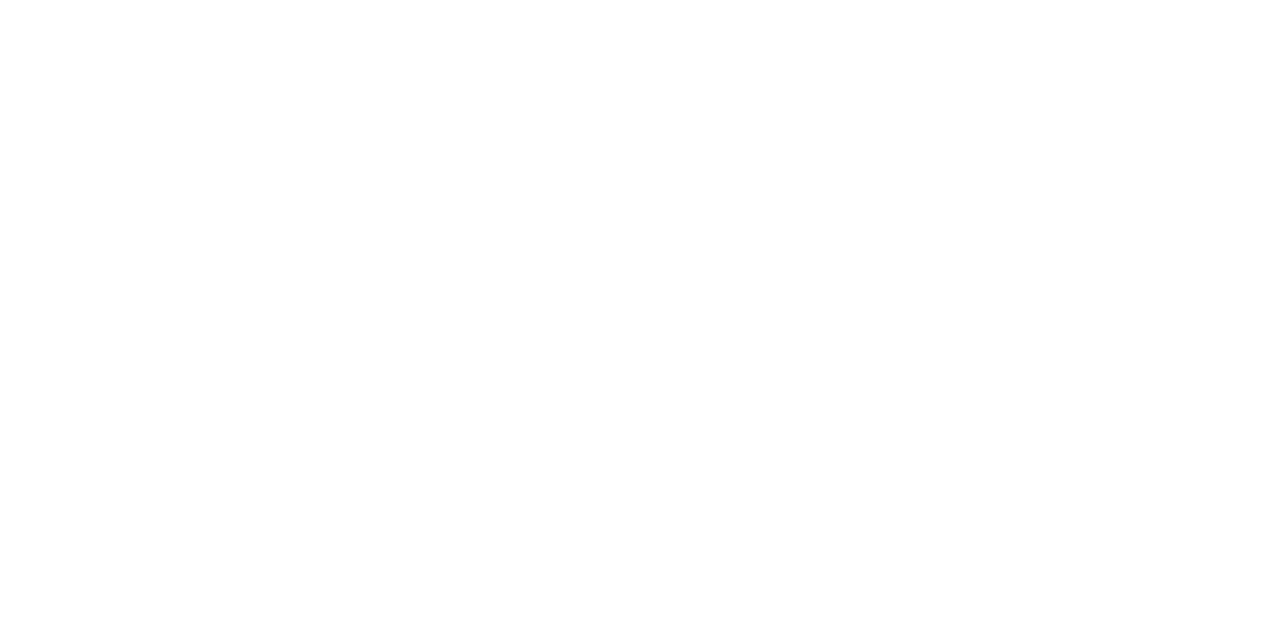
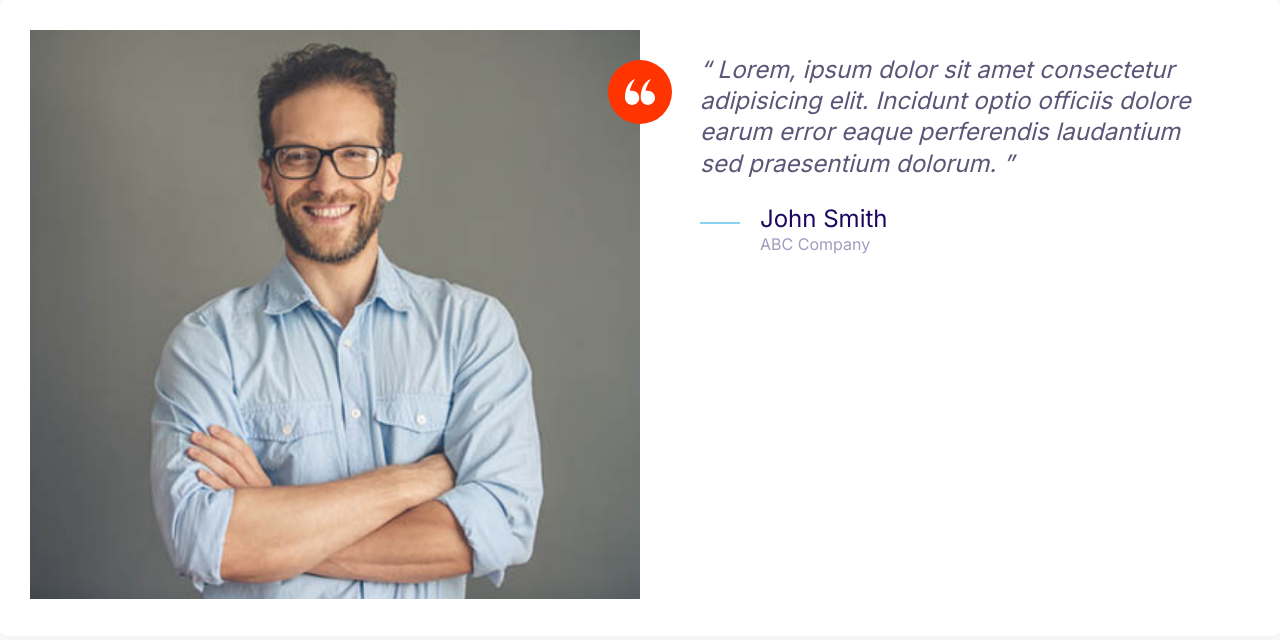
Before and after one commit to FM3676/MoshifyBasic, a plain HTML site: page index.html in a window 1280 px wide. Drawn offline with Linux system fonts and the light colour scheme.

Commit message:
Build the testimonials and cards components.

```diff
--- a/css/styles.css
+++ b/css/styles.css
@@ -174,8 +174,17 @@ a {
   height: 40px;
 }
 
+.icon--small{
+  width: 30px;
+  height: 30px;
+}
+
 .icon--primary {
   fill: var(--color-primary);
+}
+
+.icon--white{
+  fill: #ffffff;
 }
 
 .icon-container {
@@ -186,6 +195,10 @@ a {
   display: inline-flex;
   justify-content: center;
   align-items: center;
+}
+
+.icon-container--accent{
+  background: var(--color-accent);
 }
 
 /* Buttons */
@@ -456,3 +469,32 @@ a {
     grid-template-columns: repeat(3, 1fr);
   }
 }
+
+/* Testimonials */
+.testimonial{
+  padding: 3rem;
+}
+
+.testimonial__image{
+  position: relative;
+}
+
+.testimonial__image > img {
+  width: 100%;
+}
+
+.testimonial__image > .icon-container{
+  position: absolute;
+  top: 3rem;
+  right: -32px;
+}
+
+@media screen and (min-width: 768px) {
+  .testimonial .quote, .testimonial .quote__author{
+    font-size: 2.4rem;
+  }
+
+  .testimonial .quote{
+    margin-left: 6rem;
+  }
+}
--- a/index.html
+++ b/index.html
@@ -15,6 +15,38 @@
     <link rel="stylesheet" href="css/styles.css" />
   </head>
   <body>
+<div class="card testimonial">
+  <div class="grid grid--1x2">
+    <div class="testimonial__image">
+      <img src="images/testimonial.jpg" alt="A happy, smiling customer" />
+      <span class="icon-container icon-container--accent">
+        <svg class="icon icon--white icon--small">
+          <use xlink:href="images/sprite.svg#quotes"></use>
+        </svg>
+      </span>
+    </div>
+    <blockquote class="quote">
+      <p class="quote__text">
+        Lorem, ipsum dolor sit amet consectetur adipisicing elit. Incidunt optio
+        officiis dolore earum error eaque perferendis laudantium sed praesentium
+        dolorum.
+      </p>
+      <footer>
+        <div class="media">
+          <div class="media__image">
+            <svg class="icon icon--primary quote__line">
+              <use xlink:href="images/sprite.svg#line"></use>
+            </svg>
+          </div>
+          <div class="media__body">
+            <h3 class="media__title quote__author">John Smith</h3>
+            <p class="quote__organization">ABC Company</p>
+          </div>
+        </div>
+      </footer>
+    </blockquote>
+  </div>
+</div>
 
   </body>
 </html>
```
Also changed, not shown: components/cards.html (added, +8 -0 lines), components/icons.html (+1 -1 lines), components/testimonials.html (added, +32 -0 lines), components/plans.html (indentation only), images/testimonial.jpg (added).
